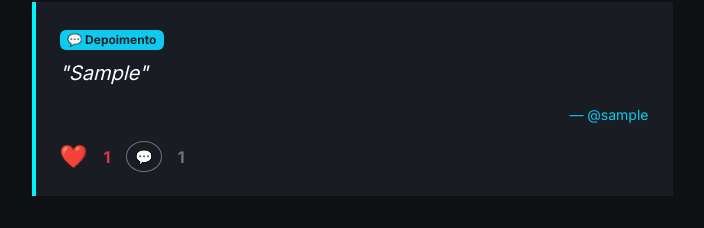
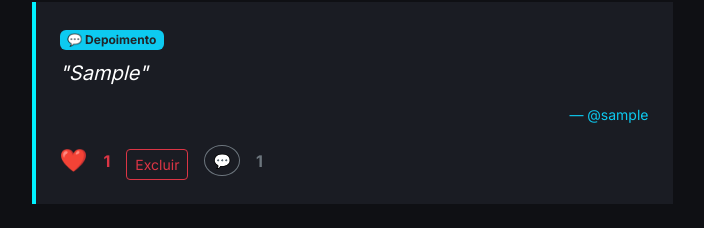
Before and after one commit to andinho-163/dinhoflix, a Flask app: page / in a window 1280 px wide. Shown: the part 1359-1587 px from the top of the page, without its empty margins (288-992 px from the left). Before the commit the page ends 1555 px from the top, so only its background shows below. Run offline with Flask 3, Linux system fonts and the light colour scheme; a user stored in the database is signed in; tables that the repository leaves empty hold one stand-in row (values such as "Sample post"); grey boxes marked "Sample" are stand-in pictures.

Commit message:
Corrige botão excluír depoimento

```diff
--- a/DinhoFlix/templates/home.html
+++ b/DinhoFlix/templates/home.html
@@ -192,6 +192,11 @@
                 class="fw-bold text-danger">
             {{ depoimento.likes|length }}
           </span>
+                {% if current_user == depoimento.autor %}
+                <form action="{{ url_for('excluir_depoimento', depoimento_id=depoimento.id) }}" method="POST" class="mt-2">
+                  <button class="btn btn-sm btn-outline-danger">Excluir</button>
+                </form>
+                {% endif %}
 
           <button class="btn btn-sm btn-outline-secondary btn-comment"
                   data-tipo="depoimento"
@@ -209,11 +214,6 @@
               <div class="small">{{ comentario.texto }}</div>
             </div>
           {% endfor %}
-                {% if current_user == depoimento.autor %}
-                <form action="{{ url_for('excluir_depoimento', depoimento_id=depoimento.id) }}" method="POST" class="mt-2">
-                  <button class="btn btn-sm btn-outline-danger">Excluir</button>
-                </form>
-                {% endif %}
 
           {% if current_user.is_authenticated %}
             <form class="comentario-form mt-2"
```
